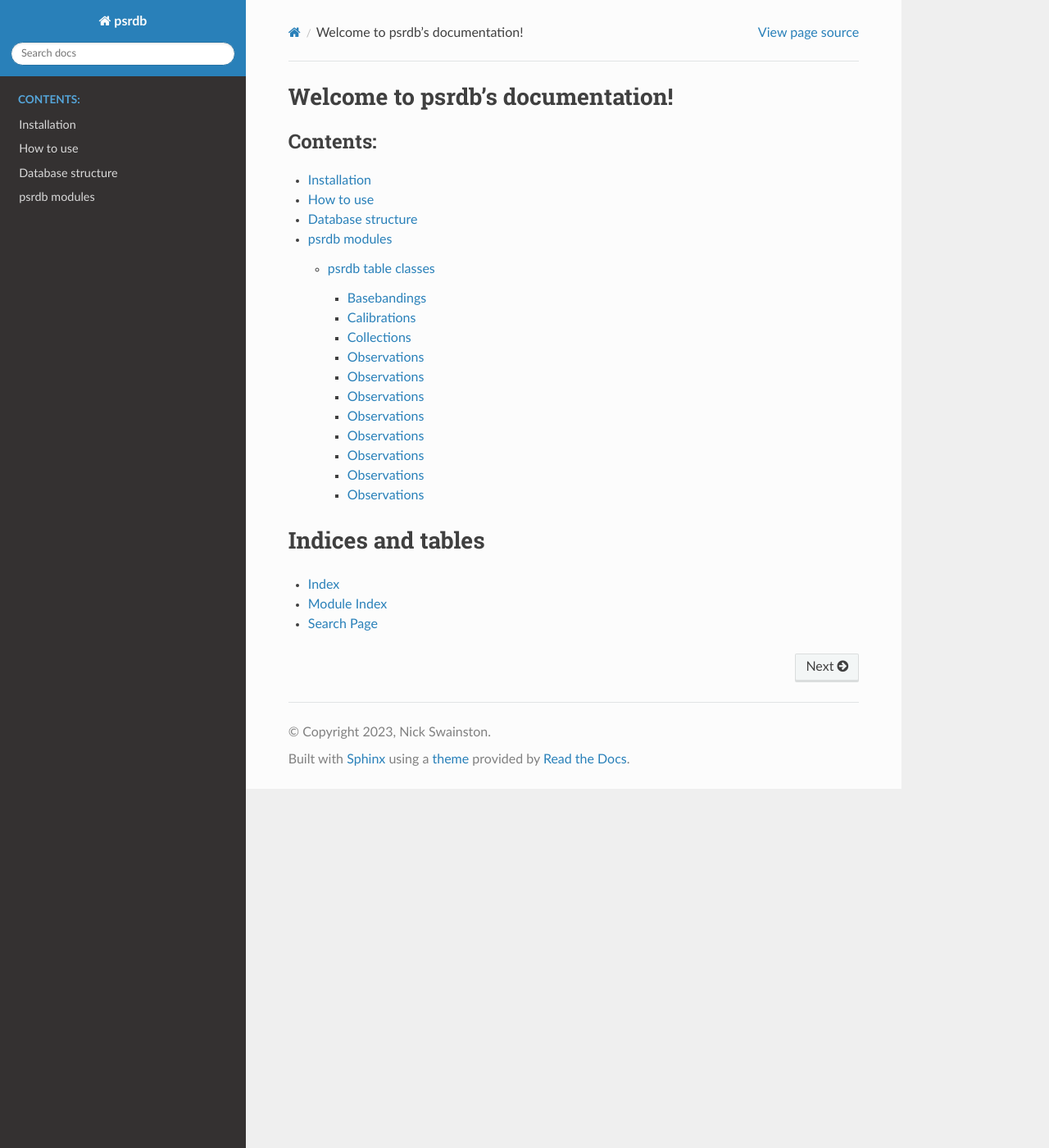
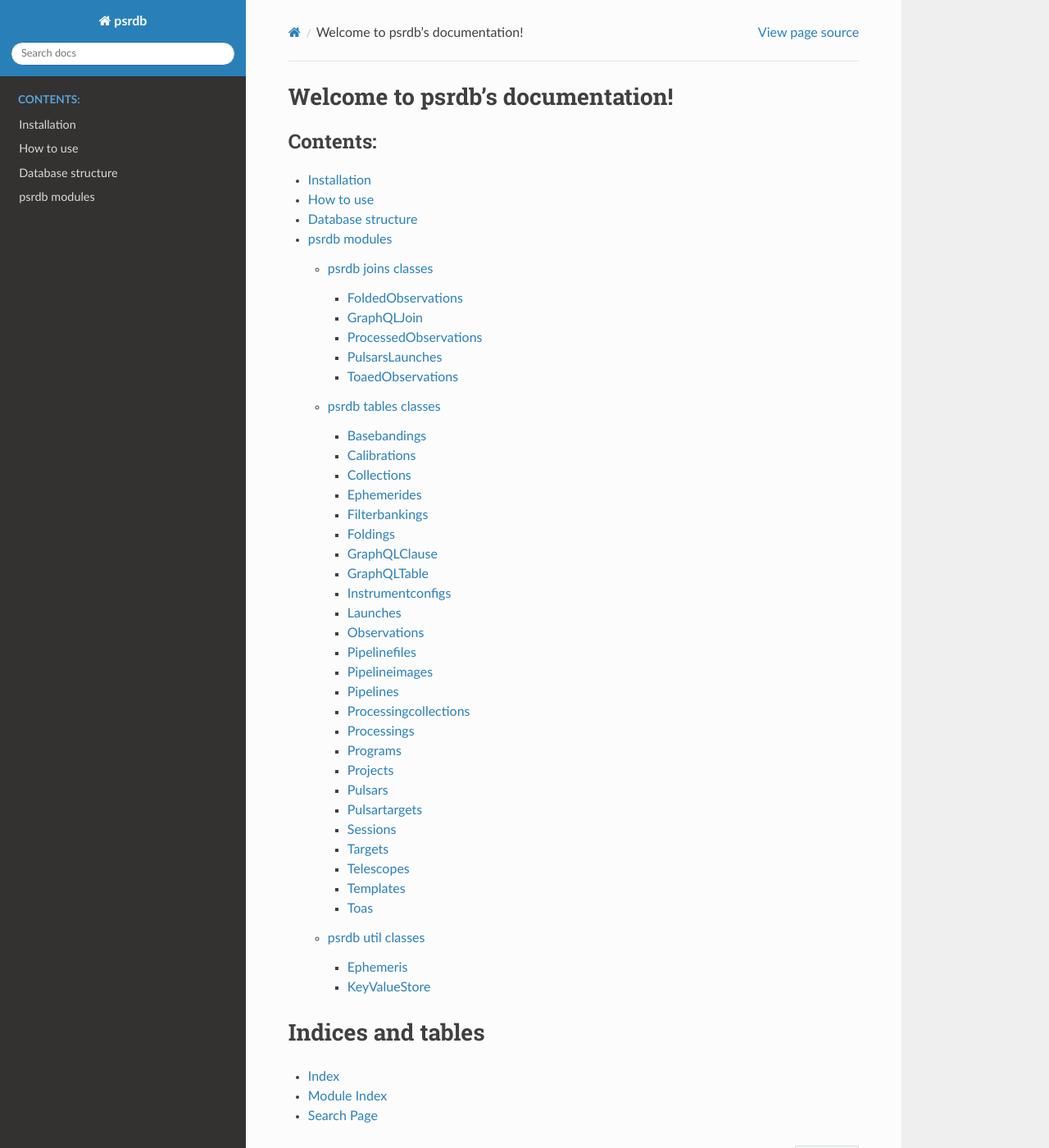
Before and after one commit to OZGrav/psrdb, a Sphinx documentation site: the page built from docs/index.rst, in a window 1280 px wide and 1400 px high. Shown: the whole window at 82% size. Built offline with Sphinx 7.4.7 and the Read the Docs theme 2.0.0, drawn with Linux system fonts in a browser that asks for light colours.

Commit message:
Added autoclasses to the docs

```diff
--- a/docs/conf.py
+++ b/docs/conf.py
@@ -41,3 +41,7 @@
 
 html_theme = 'sphinx_rtd_theme'
 html_static_path = ['_static']
+html_theme_options = {
+    'navigation_depth': 4,
+    # Other options...
+}
--- a/docs/psrdb_modules.rst
+++ b/docs/psrdb_modules.rst
@@ -9,7 +9,41 @@
 ================
 
 
-psrdb table classes
+psrdb joins classes
+===================
+
+FoldedObservations
+------------------
+
+.. autoclass:: psrdb.joins.folded_observations.FoldedObservations
+   :members:
+
+GraphQLJoin
+-----------
+
+.. autoclass:: psrdb.joins.graphql_join.GraphQLJoin
+   :members:
+
+ProcessedObservations
+---------------------
+
+.. autoclass:: psrdb.joins.processed_observations.ProcessedObservations
+   :members:
+
+PulsarsLaunches
+---------------
+
+.. autoclass:: psrdb.joins.pulsar_launches.PulsarsLaunches
+   :members:
+
+ToaedObservations
+-----------------
+
+.. autoclass:: psrdb.joins.toaed_observations.ToaedObservations
+   :members:
+
+
+psrdb tables classes
 ===================
 
 Basebandings
@@ -23,67 +57,157 @@
 
 .. autoclass:: psrdb.tables.calibrations.Calibrations
    :members:
-   :undoc-members:
 
 Collections
-------------
+-----------
 
 .. autoclass:: psrdb.tables.collections.Collections
    :members:
-   :undoc-members:
+
+Ephemerides
+-----------
+
+.. autoclass:: psrdb.tables.ephemerides.Ephemerides
+   :members:
+
+Filterbankings
+--------------
+
+.. autoclass:: psrdb.tables.filterbankings.Filterbankings
+   :members:
+
+Foldings
+--------
+
+.. autoclass:: psrdb.tables.foldings.Foldings
+   :members:
+
+GraphQLClause
+-------------
+
+.. autoclass:: psrdb.tables.graphql_query.GraphQLClause
+   :members:
+
+GraphQLTable
+------------
+
+.. autoclass:: psrdb.tables.graphql_table.GraphQLTable
+   :members:
+
+Instrumentconfigs
+-----------------
+
+.. autoclass:: psrdb.tables.instrumentconfigs.Instrumentconfigs
+   :members:
+
+Launches
+--------
+
+.. autoclass:: psrdb.tables.launches.Launches
+   :members:
 
 Observations
 ------------
 
 .. autoclass:: psrdb.tables.observations.Observations
    :members:
-   :undoc-members:
 
-Observations
-------------
+Pipelinefiles
+-------------
 
-.. autoclass:: psrdb.tables.observations.Observations
+.. autoclass:: psrdb.tables.pipelinefiles.Pipelinefiles
    :members:
-   :undoc-members:
 
-Observations
-------------
+Pipelineimages
+--------------
 
-.. autoclass:: psrdb.tables.observations.Observations
+.. autoclass:: psrdb.tables.pipelineimages.Pipelineimages
    :members:
-   :undoc-members:
 
-Observations
-------------
+Pipelines
+---------
 
-.. autoclass:: psrdb.tables.observations.Observations
+.. autoclass:: psrdb.tables.pipelines.Pipelines
    :members:
-   :undoc-members:
 
-Observations
-------------
+Processingcollections
+---------------------
 
-.. autoclass:: psrdb.tables.observations.Observations
+.. autoclass:: psrdb.tables.processingcollections.Processingcollections
    :members:
-   :undoc-members:
 
-Observations
-------------
+Processings
+-----------
 
-.. autoclass:: psrdb.tables.observations.Observations
+.. autoclass:: psrdb.tables.processings.Processings
    :members:
-   :undoc-members:
 
-Observations
-------------
+Programs
+--------
 
-.. autoclass:: psrdb.tables.observations.Observations
+.. autoclass:: psrdb.tables.programs.Programs
    :members:
-   :undoc-members:
 
-Observations
-------------
+Projects
+--------
 
-.. autoclass:: psrdb.tables.observations.Observations
+.. autoclass:: psrdb.tables.projects.Projects
    :members:
-   :undoc-members:
+
+Pulsars
+-------
+
+.. autoclass:: psrdb.tables.pulsars.Pulsars
+   :members:
+
+Pulsartargets
+-------------
+
+.. autoclass:: psrdb.tables.pulsartargets.Pulsartargets
+   :members:
+
+Sessions
+--------
+
+.. autoclass:: psrdb.tables.sessions.Sessions
+   :members:
+
+Targets
+-------
+
+.. autoclass:: psrdb.tables.targets.Targets
+   :members:
+
+Telescopes
+----------
+
+.. autoclass:: psrdb.tables.telescopes.Telescopes
+   :members:
+
+Templates
+---------
+
+.. autoclass:: psrdb.tables.templates.Templates
+   :members:
+
+Toas
+----
+
+.. autoclass:: psrdb.tables.toas.Toas
+   :members:
+
+
+psrdb util classes
+==================
+
+Ephemeris
+---------
+
+.. autoclass:: psrdb.util.ephemeris.Ephemeris
+   :members:
+
+KeyValueStore
+-------------
+
+.. autoclass:: psrdb.util.header.KeyValueStore
+   :members:
```
Also changed, not shown: 1 other file.
